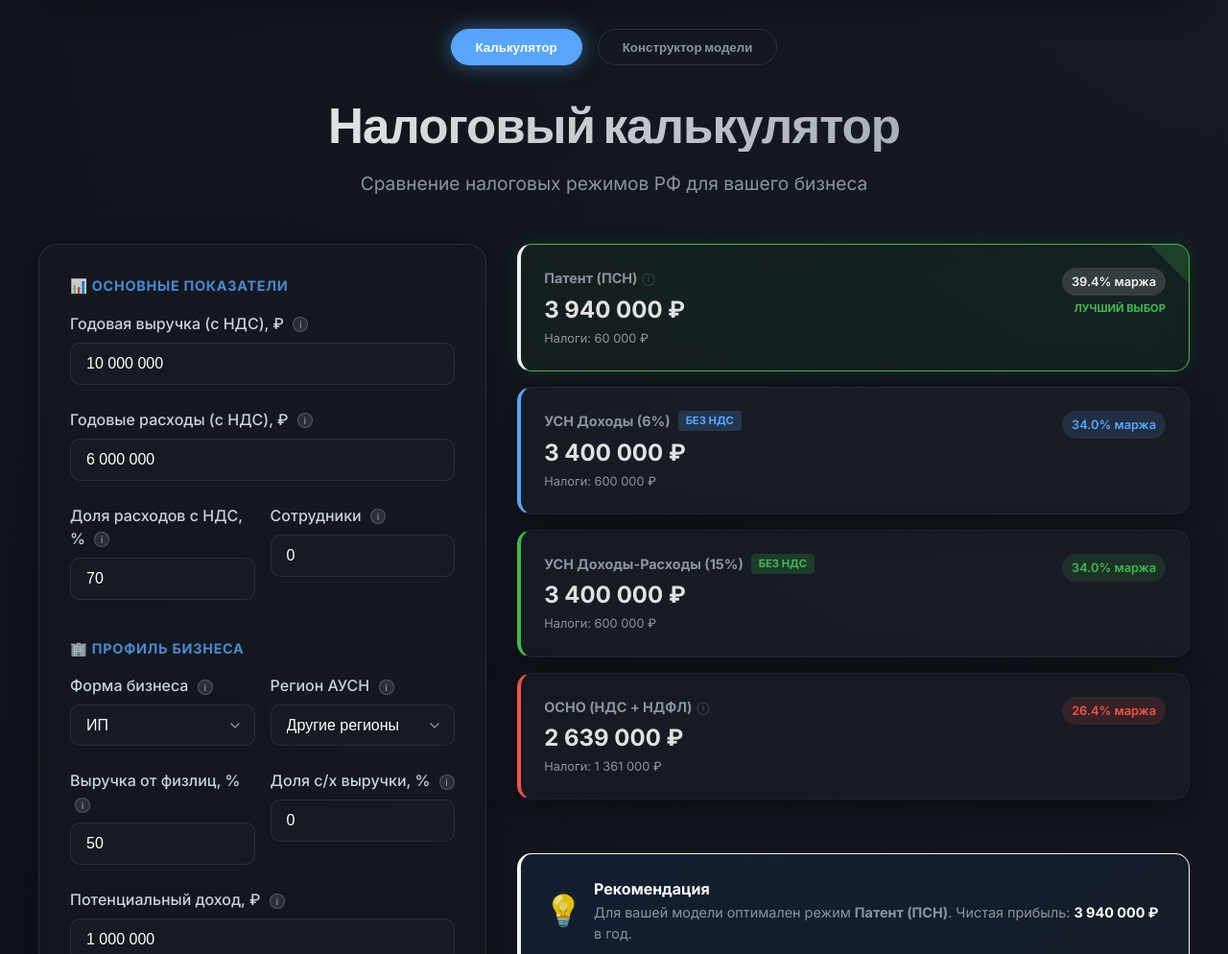
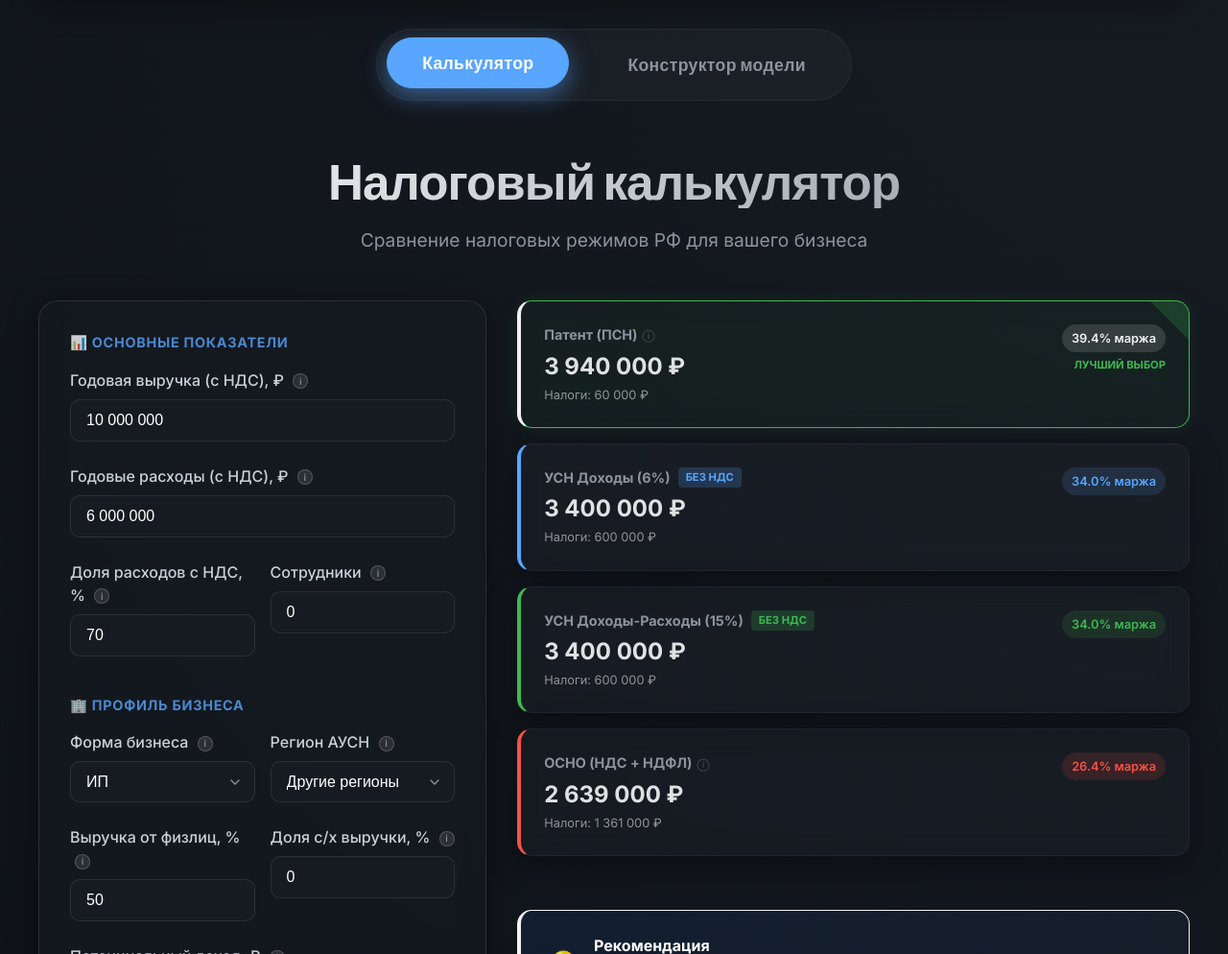
Before and after one commit to yunistlt/CalcTaxes, a website built with Vite: page index.html in a window 1280 px wide. Shown: the part 106-1100 px from the top of the page at 96% size. Built offline with nearby package versions, Linux system fonts and the light colour scheme.

Commit message:
style: enhance tab buttons visibility and contrast

```diff
--- a/src/style.css
+++ b/src/style.css
@@ -134,27 +134,42 @@ body {
 .tabs-container {
   display: flex;
   justify-content: center;
-  gap: 1rem;
-  margin-bottom: 2rem;
+  gap: 1.5rem;
+  margin-bottom: 3.5rem;
+  background: rgba(255, 255, 255, 0.03);
+  padding: 10px;
+  border-radius: 40px;
+  width: fit-content;
+  margin-left: auto;
+  margin-right: auto;
+  border: 1px solid rgba(255, 255, 255, 0.05);
 }
 
 .tab-btn {
-  padding: 10px 25px;
+  padding: 14px 36px;
   border-radius: 30px;
-  border: 1px solid var(--border-color);
-  background: var(--card-bg);
+  border: 1px solid transparent;
+  background: transparent;
   color: var(--text-dim);
   cursor: pointer;
-  font-weight: 600;
-  transition: all 0.3s ease;
+  font-weight: 700;
+  font-size: 1.1rem;
+  transition: all 0.4s cubic-bezier(0.175, 0.885, 0.32, 1.275);
   font-family: 'Outfit', sans-serif;
+  letter-spacing: 0.02em;
+}
+
+.tab-btn:hover {
+  color: white;
+  background: rgba(255, 255, 255, 0.05);
 }
 
 .tab-btn.active {
   background: var(--primary);
   color: white;
   border-color: var(--primary);
-  box-shadow: 0 0 20px var(--primary-glow);
+  box-shadow: 0 8px 24px var(--primary-glow);
+  transform: translateY(-2px);
 }
 
 .tab-content {
```
